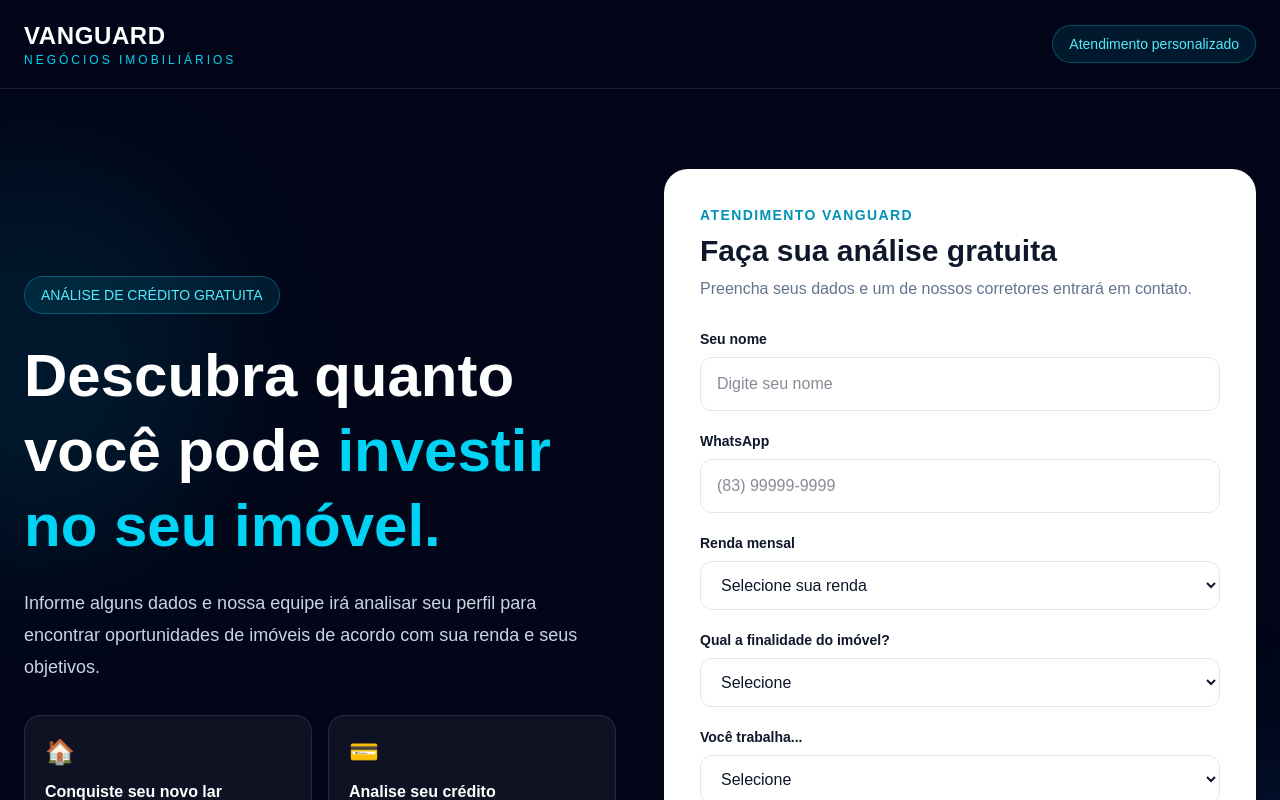
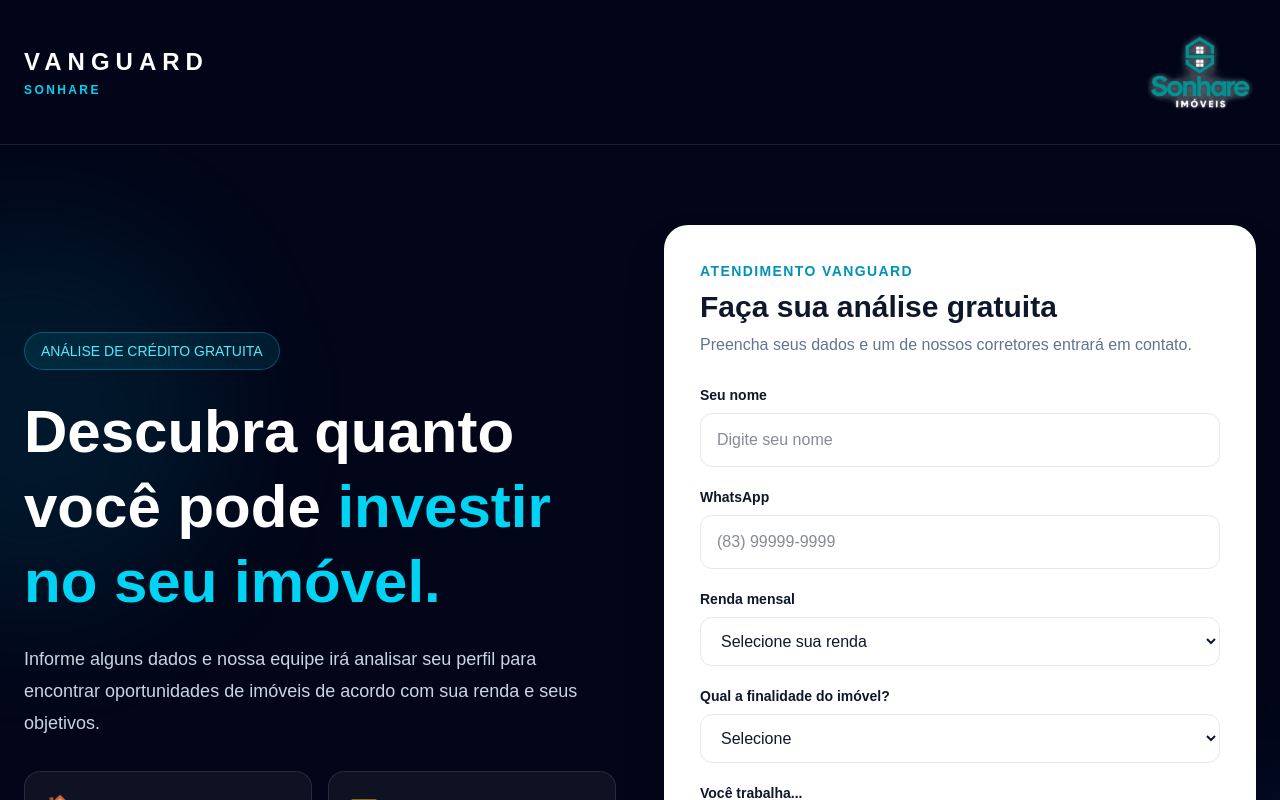
Before and after one commit to arnaudfilho7-bot/vanguard, a Next.js app: page / in a window 1280 px wide. Shown: the top 800 px of the page. Built offline with nearby package versions, Linux system fonts and the light colour scheme; no server answers.

Commit message:
Atualizar layout do Vanguard

```diff
--- a/app/page.tsx
+++ b/app/page.tsx
@@ -94,24 +94,29 @@ export default function Home() {
     <main className="min-h-screen bg-slate-950 text-white">
     {/* HEADER */}
     <header className="border-b border-white/10 bg-slate-950/95">
-        <div className="mx-auto flex max-w-7xl items-center justify-between px-6 py-5">
+      <div className="mx-auto flex max-w-7xl items-center justify-between px-6 py-4">
+
+        {/* VANGUARD */}
         <div>
-            <h1 className="text-2xl font-bold tracking-wide text-white">
+          <h1 className="text-2xl font-bold tracking-[0.25em] text-white">
             VANGUARD
           </h1>
-
-            <p className="text-xs tracking-[0.25em] text-cyan-400">
-              NEGÓCIOS IMOBILIÁRIOS
+          <p className="mt-1 text-xs font-semibold tracking-[0.2em] text-cyan-400">
+  SONHARE
 </p>
         </div>
 
-          <div className="hidden rounded-full border border-cyan-400/30 bg-cyan-400/10 px-4 py-2 text-sm text-cyan-300 md:block">
-            Atendimento personalizado
+        {/* LOGO SONHARE */}
+        <div className="flex items-center">
+          <img
+            src="/logos/sonhare.png"
+            alt="Sonhare Imóveis"
+            className="h-28 w-auto object-contain"
+          />
         </div>
+
       </div>
     </header>
-
-      {/* CONTEÚDO PRINCIPAL */}
       <section className="relative overflow-hidden">
         <div className="absolute -left-40 top-20 h-96 w-96 rounded-full bg-cyan-500/10 blur-3xl" />
         <div className="absolute -right-40 bottom-0 h-96 w-96 rounded-full bg-blue-500/10 blur-3xl" />
```
Also changed, not shown: public/logos/sonhare.png (added), 1 other file (tests, documents, lock files or other folders). Lines whose indentation alone changed are shown as unchanged.
